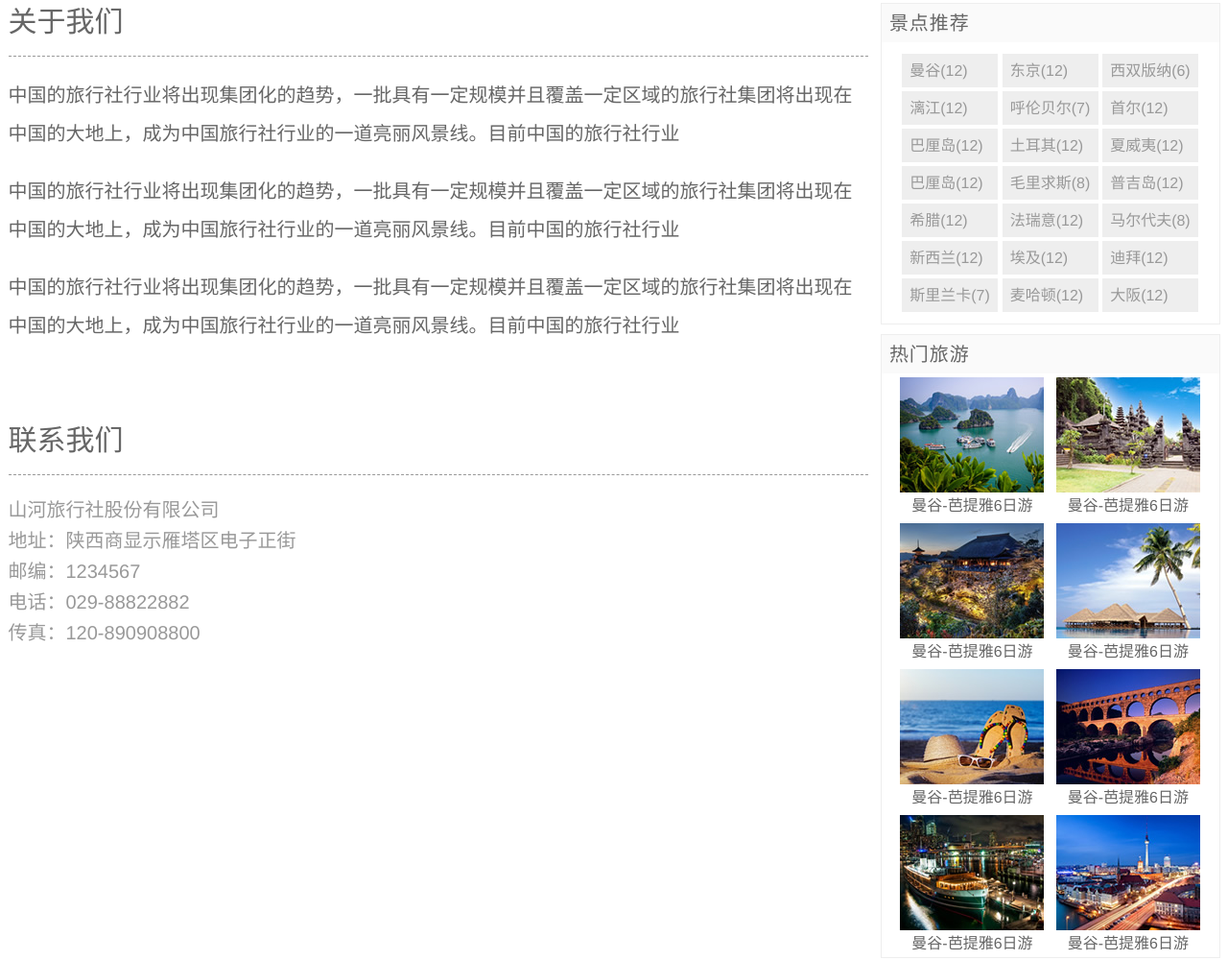
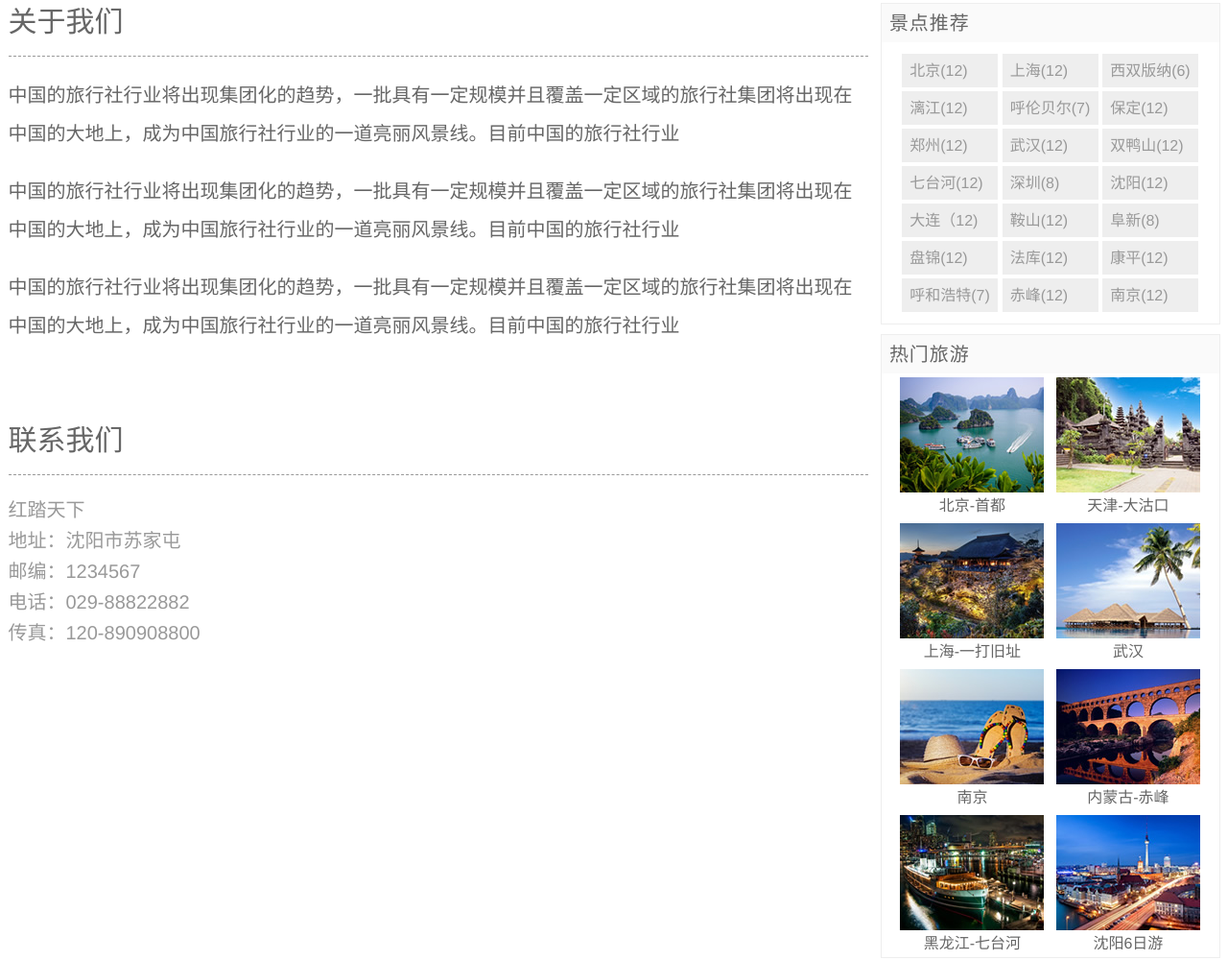
Before and after one commit to byb99/byb99.github.io, a plain HTML site: page about.html in a window 1280 px wide. Shown: the part 379-1379 px from the top of the page at 96% size. Drawn offline with Linux system fonts and the light colour scheme.

Commit message:
Update about.html

```diff
--- a/about.html
+++ b/about.html
@@ -10,7 +10,7 @@
 <header id="header">
 
     <div class="center">
-        <h1 class="logo">山河旅行社</h1>
+        <h1 class="logo">红踏天下</h1>
         <nav class="link" >
             <h2 style="display:none;">网站导航</h2>
             <ul>
@@ -39,27 +39,27 @@
             <h2>景点推荐</h2>
             <div class="tag">
                 <ul>
-                    <li><a href="###">曼谷(12)</a></li>
-                    <li><a href="###">东京(12)</a></li>
+                    <li><a href="###">北京(12)</a></li>
+                    <li><a href="###">上海(12)</a></li>
                     <li><a href="###">西双版纳(6)</a></li>
                     <li><a href="###">漓江(12)</a></li>
                     <li> <a href="###">呼伦贝尔(7)</a></li>
-                    <li><a href="###">首尔(12)</a></li>
-                    <li> <a href="###">巴厘岛(12)</a></li>
-                    <li><a href="###">土耳其(12)</a></li>
-                    <li><a href="###">夏威夷(12)</a></li>
-                    <li><a href="###">巴厘岛(12)</a></li>
-                    <li><a href="###">毛里求斯(8)</a></li>
-                    <li> <a href="###">普吉岛(12)</a></li>
-                    <li><a href="###">希腊(12)</a></li>
-                    <li><a href="###">法瑞意(12)</a></li>
-                    <li><a href="###">马尔代夫(8)</a></li>
-                    <li><a href="###">新西兰(12)</a></li>
-                    <li> <a href="###">埃及(12)</a></li>
-                    <li><a href="###">迪拜(12)</a></li>
-                    <li><a href="###">斯里兰卡(7)</a></li>
-                    <li><a href="###">麦哈顿(12)</a></li>
-                    <li><a href="###">大阪(12)</a></li>
+                    <li><a href="###">保定(12)</a></li>
+                    <li> <a href="###">郑州(12)</a></li>
+                    <li><a href="###">武汉(12)</a></li>
+                    <li><a href="###">双鸭山(12)</a></li>
+                    <li><a href="###">七台河(12)</a></li>
+                    <li><a href="###">深圳(8)</a></li>
+                    <li> <a href="###">沈阳(12)</a></li>
+                    <li><a href="###">大连（12)</a></li>
+                    <li><a href="###">鞍山(12)</a></li>
+                    <li><a href="###">阜新(8)</a></li>
+                    <li><a href="###">盘锦(12)</a></li>
+                    <li> <a href="###">法库(12)</a></li>
+                    <li><a href="###">康平(12)</a></li>
+                    <li><a href="###">呼和浩特(7)</a></li>
+                    <li><a href="###">赤峰(12)</a></li>
+                    <li><a href="###">南京(12)</a></li>
                 </ul>
             </div>
         </div>
@@ -67,36 +67,36 @@
             <h2>热门旅游</h2>
             <div class="figure">
                 <figure>
-                    <img src="img/hot1.jpg" alt="曼谷-芭提雅6日游">
-                    <figcaption>曼谷-芭提雅6日游</figcaption>
+                    <img src="img/hot1.jpg" alt="北京-首都">
+                    <figcaption>北京-首都</figcaption>
                 </figure>
                 <figure>
-                    <img src="img/hot2.jpg" alt="曼谷-芭提雅6日游">
-                    <figcaption>曼谷-芭提雅6日游</figcaption>
+                    <img src="img/hot2.jpg" alt="天津-大沽口">
+                    <figcaption>天津-大沽口</figcaption>
                 </figure>
                 <figure>
-                    <img src="img/hot3.jpg" alt="曼谷-芭提雅6日游">
-                    <figcaption>曼谷-芭提雅6日游</figcaption>
+                    <img src="img/hot3.jpg" alt="上海-一大旧址">
+                    <figcaption>上海-一打旧址</figcaption>
                 </figure>
                 <figure>
-                    <img src="img/hot4.jpg" alt="曼谷-芭提雅6日游">
-                    <figcaption>曼谷-芭提雅6日游</figcaption>
+                    <img src="img/hot4.jpg" alt="武汉">
+                    <figcaption>武汉</figcaption>
                 </figure>
                 <figure>
-                    <img src="img/hot5.jpg" alt="曼谷-芭提雅6日游">
-                    <figcaption>曼谷-芭提雅6日游</figcaption>
+                    <img src="img/hot5.jpg" alt="南京">
+                    <figcaption>南京</figcaption>
                 </figure>
                 <figure>
-                    <img src="img/hot6.jpg" alt="曼谷-芭提雅6日游">
-                    <figcaption>曼谷-芭提雅6日游</figcaption>
+                    <img src="img/hot6.jpg" alt="内蒙古-赤峰">
+                    <figcaption>内蒙古-赤峰</figcaption>
                 </figure>
                 <figure>
-                    <img src="img/hot7.jpg" alt="曼谷-芭提雅6日游">
-                    <figcaption>曼谷-芭提雅6日游</figcaption>
+                    <img src="img/hot7.jpg" alt="黑龙江-七台河">
+                    <figcaption>黑龙江-七台河</figcaption>
                 </figure>
                 <figure>
-                    <img src="img/hot8.jpg" alt="曼谷-芭提雅6日游">
-                    <figcaption>曼谷-芭提雅6日游</figcaption>
+                    <img src="img/hot8.jpg" alt="沈阳6日游">
+                    <figcaption>沈阳6日游</figcaption>
                 </figure>
             </div>
         </div>
@@ -122,8 +122,8 @@
             <h2>联系我们</h2>
             <address>
                 <ul>
-                    <li>山河旅行社股份有限公司</li>
-                    <li>地址：陕西商显示雁塔区电子正街</li>
+                    <li>红踏天下</li>
+                    <li>地址：沈阳市苏家屯</li>
                     <li>邮编：1234567</li>
                     <li>电话：029-88822882</li>
                     <li>传真：120-890908800</li>
@@ -162,7 +162,7 @@
             <ul class="ul">
                 <li>微博：weibo.com/maodo</li>
                 <li>邮件：sh@maodou.com</li>
-                <li>地址：西安市雁塔区123号</li>
+                <li>地址：沈阳市苏家屯</li>
             </ul>
         </div>
     </div>
@@ -170,7 +170,7 @@
     <div class="version sm-visible">
         客户端 | 触屏版 | 电脑版
     </div>
-    <div class="bottom">Copyright © SHMD 山河旅行社| 陕ICP 备120110119 号<span class="sm-hidden">| 旅行社经营许可证：L-SH-BK12345</span></div>
+    <div class="bottom">Copyright © SHMD 红踏天下| 陕ICP 备120110119 号<span class="sm-hidden">| 旅行社经营许可证：L-SH-BK12345</span></div>
 </footer>
 
 </body>
```
